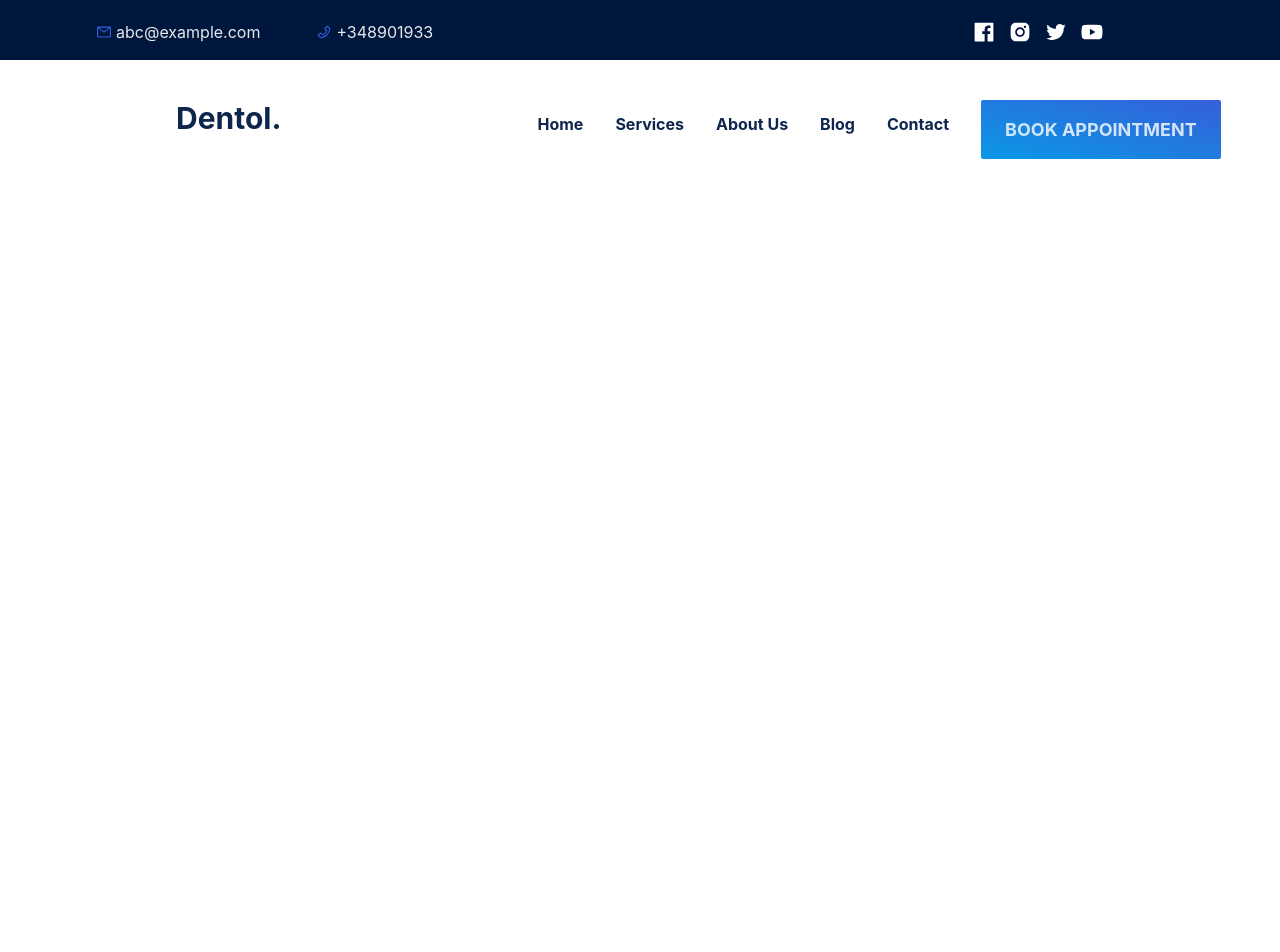
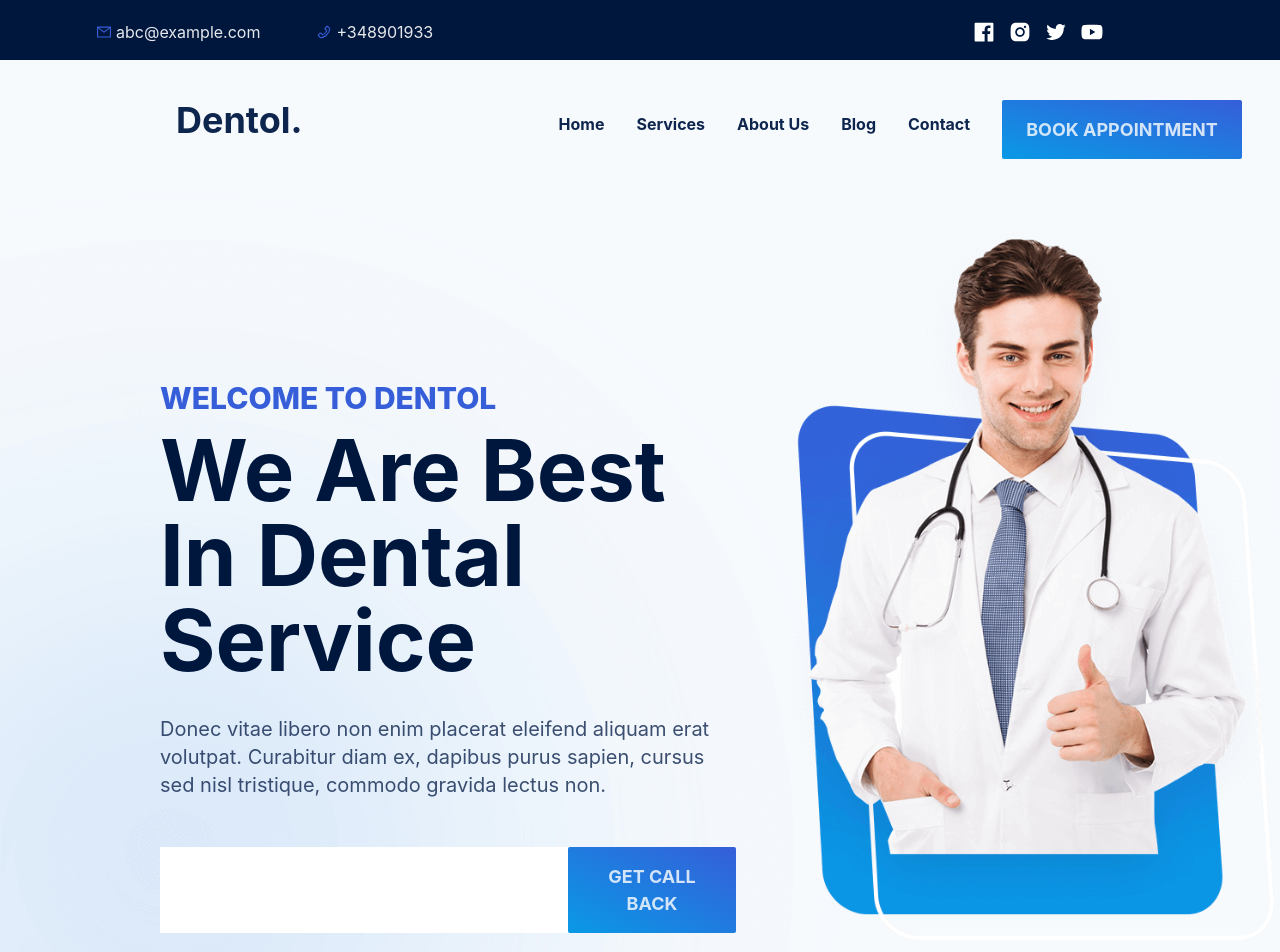
Before and after one commit to Darab-gif/my-dentol, a React (Create React App) app: page / in a window 1280 px wide. Shown: the top 952 px of the page. Before the commit the page ends 800 px from the top, so only its background shows below. Built offline with nearby package versions, Linux system fonts and the light colour scheme.

Commit message:
Still cooking

```diff
--- a/src/App.js
+++ b/src/App.js
@@ -1,5 +1,6 @@
 import React from "react";
 import Header from "./component/Header";
+import Home from "./component/Home";
 import Navbar from "./component/Navbar";
 
 function App() {
@@ -7,6 +8,7 @@ function App() {
     <section>
       <Header />
       <Navbar />
+      <Home />
     </section>
   );
 }
--- a/src/component/Button.js
+++ b/src/component/Button.js
@@ -1,10 +1,10 @@
 import React from "react";
 
-const Button = () => {
+const Button = ({ text }) => {
   return (
     <div>
       <button className="bg-gradient-to-tr from-carolina_blue to-royal_blue hover:bg-gradient-to-tl from-carolina_blue to-royal_blue cursor-pointer py-4 px-6 rounded-sm text-white text-[18px] font-bold text-opacity-[0.8]">
-        BOOK APPOINTMENT
+        {text}
       </button>
     </div>
   );
--- a/src/component/Home.js
+++ b/src/component/Home.js
@@ -1,5 +1,32 @@
 import React from "react";
+import Button from "./Button";
+import Hero_Banner from "../Assets/hero-banner.png";
 
 export const Home = () => {
-  return <div>Home</div>;
+  return (
+    <section className="flex gap-10 bg-hero bg-cover h-[60rem]">
+      <div className="pt-[20rem] w-[50%] ml-40">
+        <h2 className="text-royal_blue text-3xl font-extrabold uppercase">
+          Welcome to Dentol
+        </h2>
+        <h1 className=" text-oxford_blue_2 font-bold text-[5.3rem] leading-[85px] pt-3">
+          We Are Best In Dental Service
+        </h1>
+        <p className="text-xl pt-8 text-oxford_blue opacity-[0.8]">
+          Donec vitae libero non enim placerat eleifend aliquam erat volutpat.
+          Curabitur diam ex, dapibus purus sapien, cursus sed nisl tristique,
+          commodo gravida lectus non.
+        </p>
+        <form action="" className="inline-flex pt-12">
+          <input type="text" className="px-20" />
+          <Button text="GET CALL BACK" />
+        </form>
+      </div>
+      <figure className="pt-[10rem] h-[35rem] w-[35rem]">
+        <img src={Hero_Banner} alt="hero-banner" />
+      </figure>
+    </section>
+  );
 };
+
+export default Home;
--- a/src/component/Link/Link.js
+++ b/src/component/Link/Link.js
@@ -6,11 +6,11 @@ const LinkBar = () => {
   return (
     <nav className="flex gap-8">
       <ul className="flex flex-row gap-8 pt-3">
-        <li className="font-bold text-oxford_blue cursor-pointer hover:text-royal_blue">
+        <li className="font-bold text-oxford_blue cursor-pointer  hover:text-royal_blue">
           <Link to="/home">Home</Link>
         </li>
 
-        <li className="font-bold text-oxford_blue cursor-pointer hover:text-royal_blue">
+        <li className="font-bold text-oxford_blue cursor-pointer  hover:text-royal_blue">
           <Link to="/services">Services</Link>
         </li>
         <li className="font-bold text-oxford_blue cursor-pointer hover:text-royal_blue">
@@ -23,7 +23,7 @@ const LinkBar = () => {
           <Link to="/contact">Contact</Link>
         </li>
       </ul>
-      <Button />
+      <Button text="BOOK APPOINTMENT" />
     </nav>
   );
 };
--- a/src/component/Navbar.js
+++ b/src/component/Navbar.js
@@ -6,7 +6,7 @@ const Navbar = () => {
   return (
     <header className="flex gap-[20%] fixed w-full pt-10 cursor-pointer">
       <div className="ml-44">
-        <h1 className="font-bold text-3xl text-oxford_blue">Dentol.</h1>
+        <h1 className="font-bold text-4xl text-oxford_blue">Dentol.</h1>
       </div>
       <BrowserRouter>
         <Routes>
--- a/src/component/Service.js
+++ b/src/component/Service.js
@@ -0,0 +1,29 @@
+import React from "react";
+
+export const Service = () => {
+  return (
+    <section>
+      <div>
+        <h2>Our Services</h2>
+        <h1>What We Provide</h1>
+      </div>
+      <div>
+        <div>
+          <div></div>
+          <div></div>
+          <div></div>
+        </div>
+        <figure>
+          <img src="" alt="" />
+        </figure>
+        <div>
+          <div></div>
+          <div></div>
+          <div></div>
+        </div>
+      </div>
+    </section>
+  );
+};
+
+export default Service;
--- a/tailwind.config.js
+++ b/tailwind.config.js
@@ -29,7 +29,11 @@ module.exports = {
       shadow_5: "0px 2px 60px 0px black_10",
     },
 
-    extend: {},
+    extend: {
+      backgroundImage: {
+        hero: "url(./Assets/hero-bg.png)",
+      },
+    },
   },
   plugins: [],
 };
```
